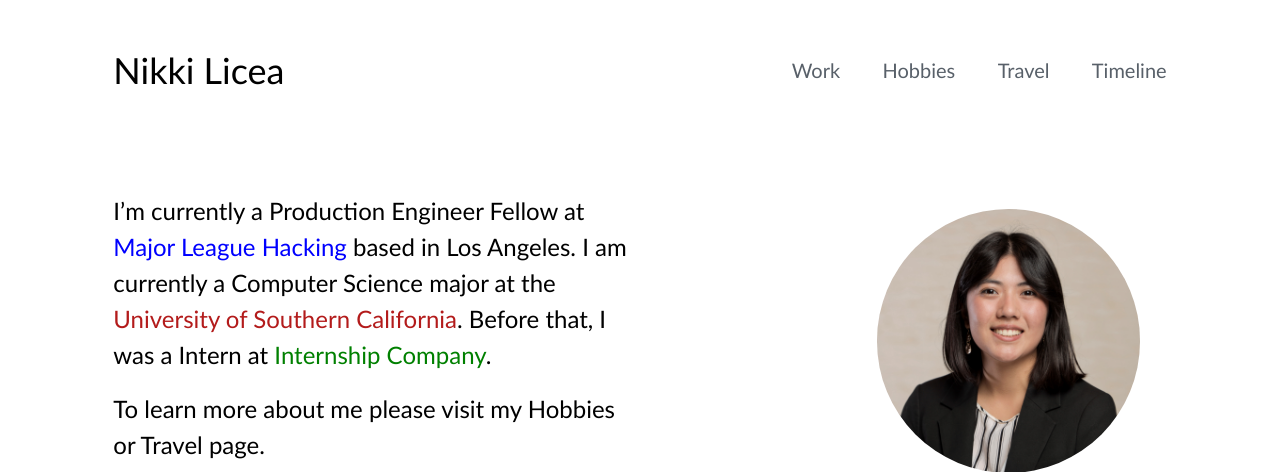
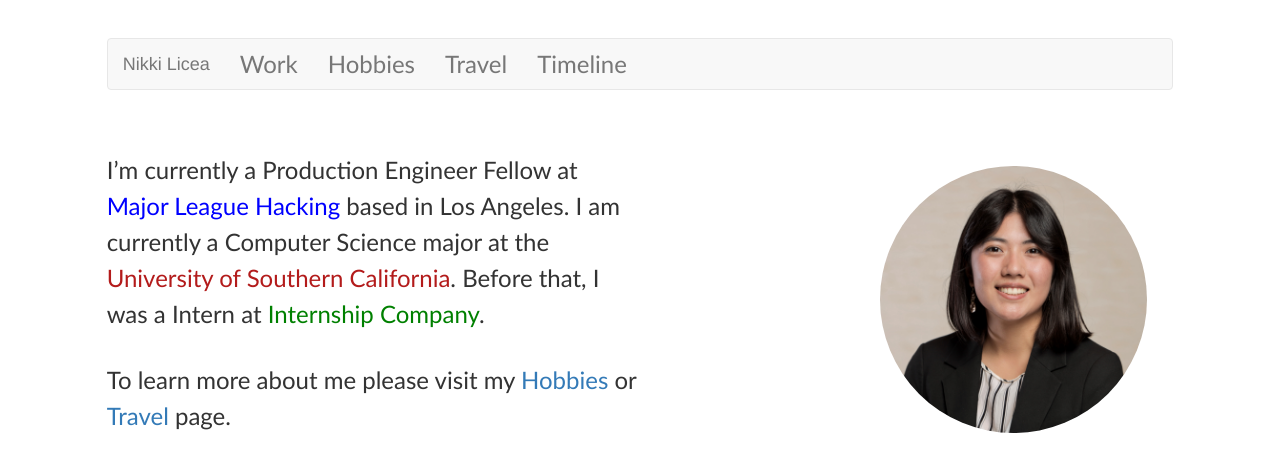
Before and after one commit to NikkiLicea/MLHPortfolio, a Flask app: page / in a window 1280 px wide. Shown: the top 472 px of the page. Run offline with Flask 2, Linux system fonts and the light colour scheme; parts of the project's set-up code (start-up, migrations or seed data) failed here and were passed over; some libraries are stand-ins or nearby versions.

Commit message:
Try new navbar

```diff
--- a/app/templates/index.html
+++ b/app/templates/index.html
@@ -17,13 +17,18 @@
     <!-- CSS Links -->
     <link rel="stylesheet" href="./static/styles/main.css" type="text/css">
     <link rel="stylesheet" href="./static/styles/index.css" type="text/css">
+
+    <!-- Bootstrap -->
+    <link rel="stylesheet" href="https://maxcdn.bootstrapcdn.com/bootstrap/3.4.1/css/bootstrap.min.css">
+    <script src="https://ajax.googleapis.com/ajax/libs/jquery/3.6.0/jquery.min.js"></script>
+    <script src="https://maxcdn.bootstrapcdn.com/bootstrap/3.4.1/js/bootstrap.min.js"></script>
 </head>
 
 <body class="grid">
     <!-- Header -->
     <header class="c12">
         <!-- Nav -->
-        <div class="hero">
+        <!-- <div class="hero">
             <div class="header">
                 <h3 class="medium content-web">Nikki Licea</h3>
                 <nav class="nav">
@@ -33,7 +38,21 @@
                     <h5 class="option"><a href="timeline">Timeline</a></h5>
                 </nav>
             </div>
-        </div>
+        </div> -->
+
+        <nav class="navbar navbar-default">
+            <div class="container-fluid">
+              <div class="navbar-header">
+                <a class="navbar-brand" href="#">Nikki Licea</a>
+              </div>
+              <ul class="nav navbar-nav">
+                <li><a href="#">Work</a></li>
+                <li><a href="#">Hobbies</a></li>
+                <li><a href="#">Travel</a></li>
+                <li><a href="#">Timeline</a></li>
+              </ul>
+            </div>
+          </nav>
     </header>
 
     <main class="c12 summary main">
--- a/app/templates/timeline.html
+++ b/app/templates/timeline.html
@@ -17,6 +17,11 @@
     <!-- CSS & Javascript Links -->
     <link rel="stylesheet" href="./static/styles/main.css" type="text/css">
     <link rel="stylesheet" href="./static/styles/timeline.css" type="text/css">
+
+    <!-- Bootstrap -->
+    <link rel="stylesheet" href="https://maxcdn.bootstrapcdn.com/bootstrap/3.4.1/css/bootstrap.min.css">
+    <script src="https://ajax.googleapis.com/ajax/libs/jquery/3.6.0/jquery.min.js"></script>
+    <script src="https://maxcdn.bootstrapcdn.com/bootstrap/3.4.1/js/bootstrap.min.js"></script>
 </head>
 
 <body class="grid">
```
Also changed, not shown: 1 other file.
